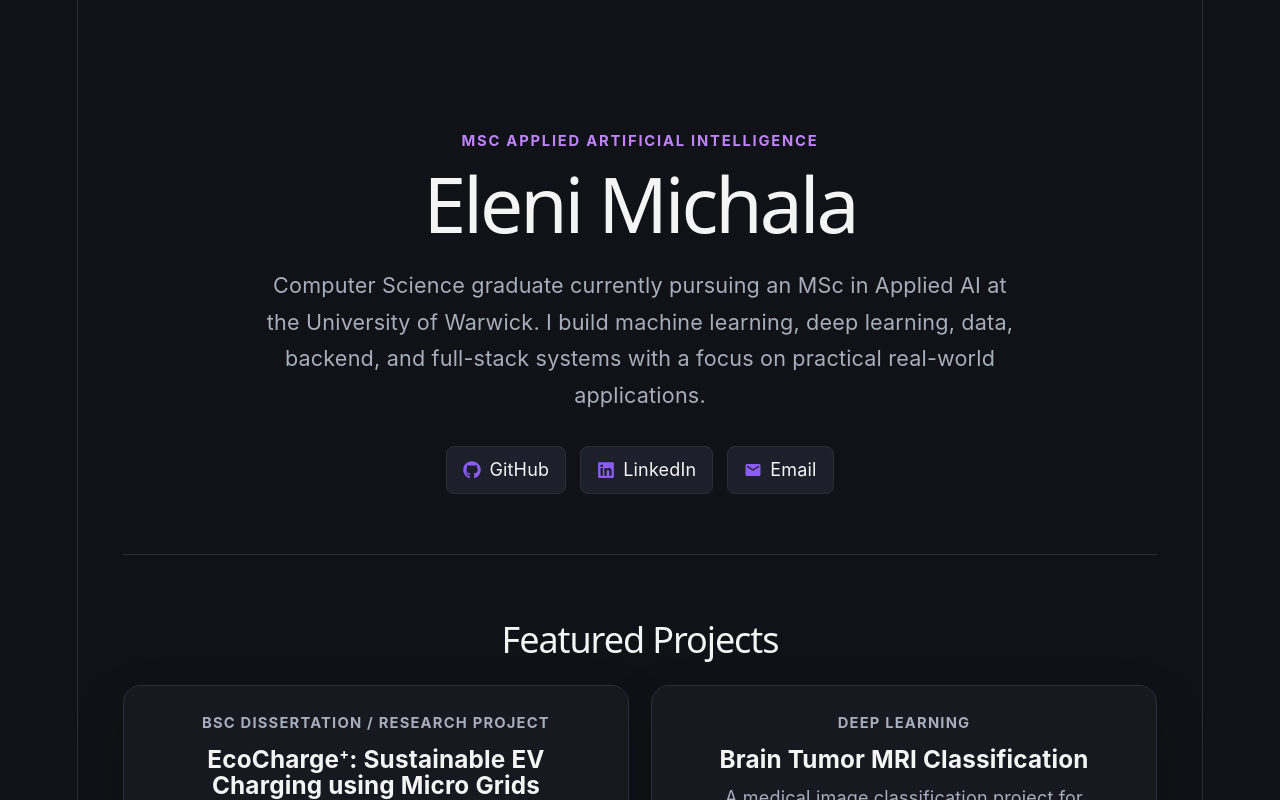
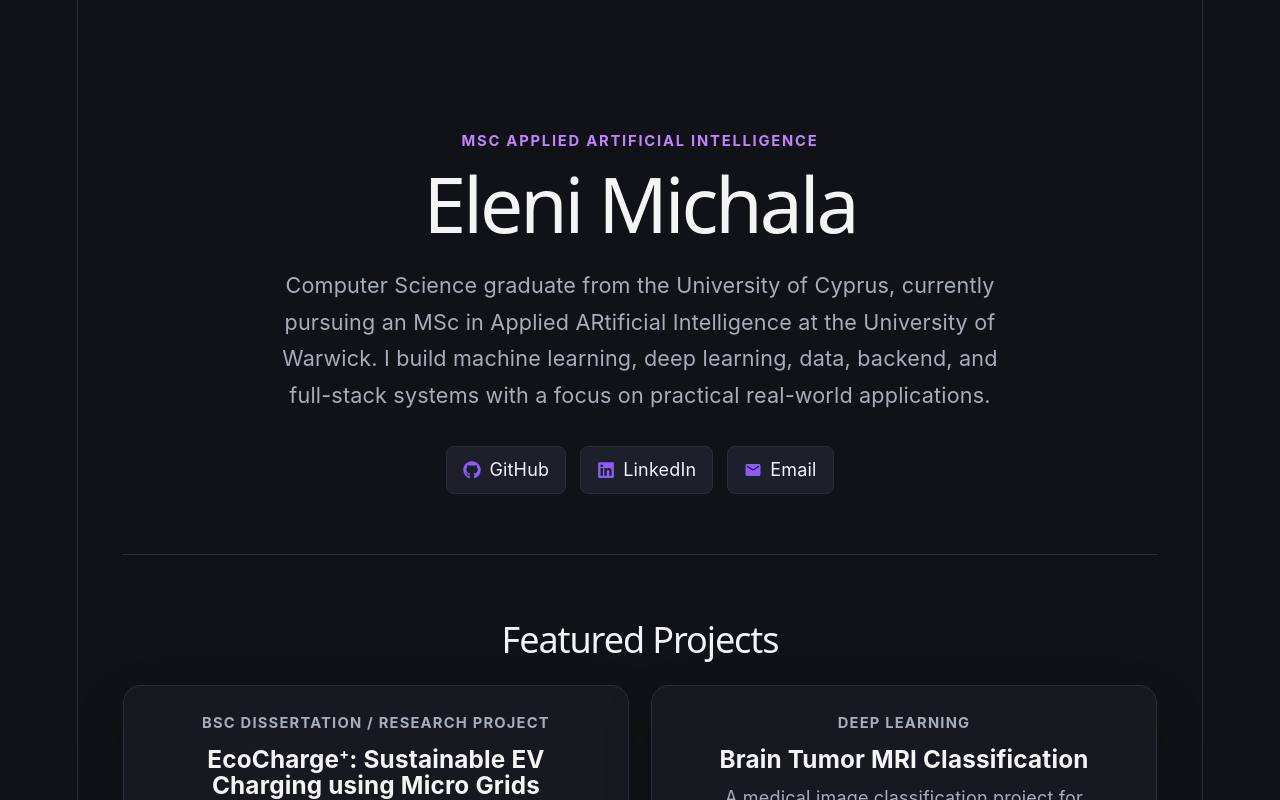
Before and after one commit to Elenimichala55/Elenimichala55.github.io, a React (Vite) app: page / in a window 1280 px wide. Shown: the top 800 px of the page. Built offline with nearby package versions, Linux system fonts and the light colour scheme.

Commit message:
minor updates

```diff
--- a/src/App.jsx
+++ b/src/App.jsx
@@ -108,8 +108,8 @@ function App() {
         <p className="eyebrow">MSc Applied Artificial Intelligence</p>
         <h1>Eleni Michala</h1>
         <p className="hero-text">
-          Computer Science graduate currently pursuing an MSc in Applied AI at the
-          University of Warwick. I build machine learning, deep learning, data,
+          Computer Science graduate from the University of Cyprus, currently pursuing an MSc in Applied ARtificial Intelligence
+          at the University of Warwick. I build machine learning, deep learning, data,
           backend, and full-stack systems with a focus on practical real-world applications.
         </p>
 
```
